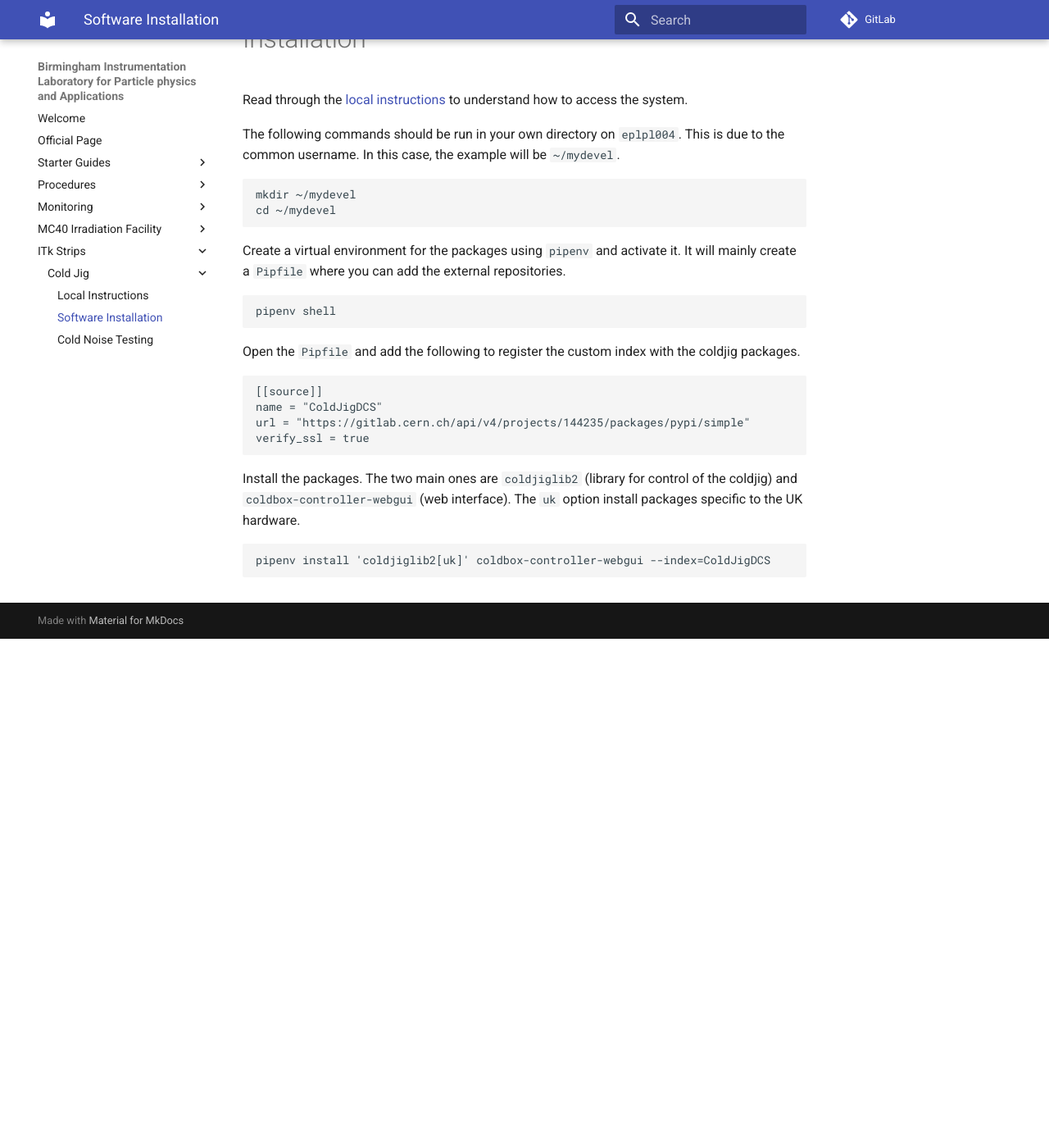
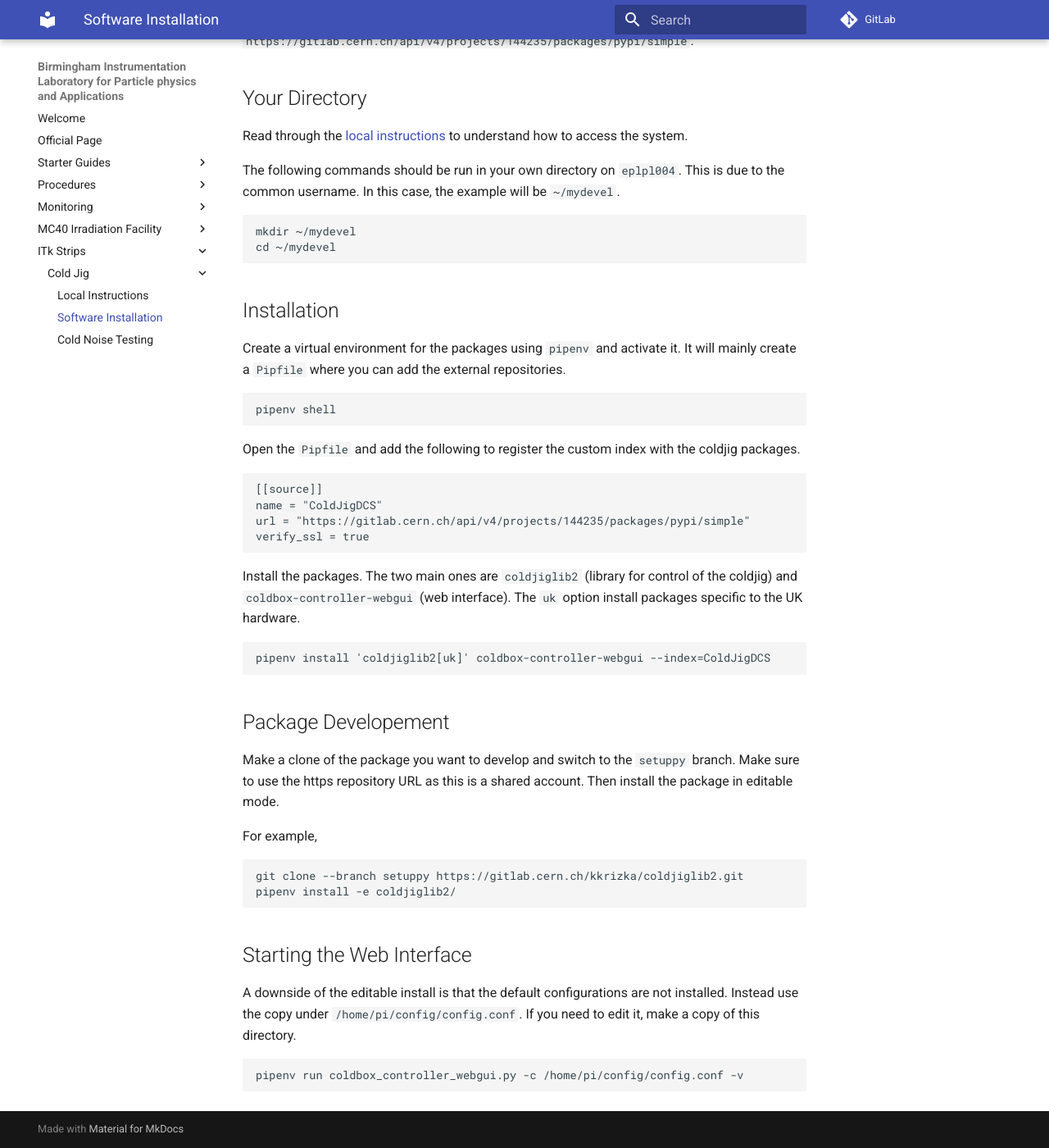
Before and after one commit to BILPAware/wiki, an MkDocs documentation site: the page built from docs/itkstrips/coldjig/software.md, in a window 1280 px wide and 1400 px high, scrolled down 621 px. Shown: the whole window at 82% size. Built offline with MkDocs 1.6.1 and Material for MkDocs 9.7.7, drawn with Linux system fonts in a browser that asks for light colours.

Commit message:
Add instructions to run stuff.

````diff
--- a/docs/itkstrips/coldjig/software.md
+++ b/docs/itkstrips/coldjig/software.md
@@ -4,7 +4,8 @@ This guide is for individuals working on developing the coldjig software. For
 production testing, there is a common and stable setup that should be used
 instead.
 
-# Repositories
+# Web Interface
+## Repositories
 
 The developement workflow is based on a branch of the official source code. The
 branch includes changes that follow a more typical python flow, namely implement
@@ -22,7 +23,7 @@ The forks are under [kkrizka](https://gitlab.cern.ch/kkrizka), with packages
 published to
 `https://gitlab.cern.ch/api/v4/projects/144235/packages/pypi/simple`.
 
-# Installation
+## Your Directory
 
 Read through the [local instructions](local.md) to understand how to access the
 system.
@@ -59,3 +62,23 @@ install packages specific to the UK hardware.
 ```shell
 pipenv install 'coldjiglib2[uk]' coldbox-controller-webgui --index=ColdJigDCS
 ```
+
+## Package Developement
+Make a clone of the package you want to develop and switch to the `setuppy`
+branch. Make sure to use the https repository URL as this is a shared account.
+Then install the package in editable mode.
+
+For example,
+```shell
+git clone --branch setuppy https://gitlab.cern.ch/kkrizka/coldjiglib2.git
+pipenv install -e coldjiglib2/
+```
+
+## Starting the Web Interface
+A downside of the editable install is that the default configurations are not
+installed. Instead use the copy under `/home/pi/config/config.conf`. If you need
+to edit it, make a copy of this directory.
+
+```shell
+pipenv run coldbox_controller_webgui.py -c /home/pi/config/config.conf -v
+```
````
Also changed, not shown: other parts of docs/itkstrips/coldjig/software.md (+2 -0 lines).
